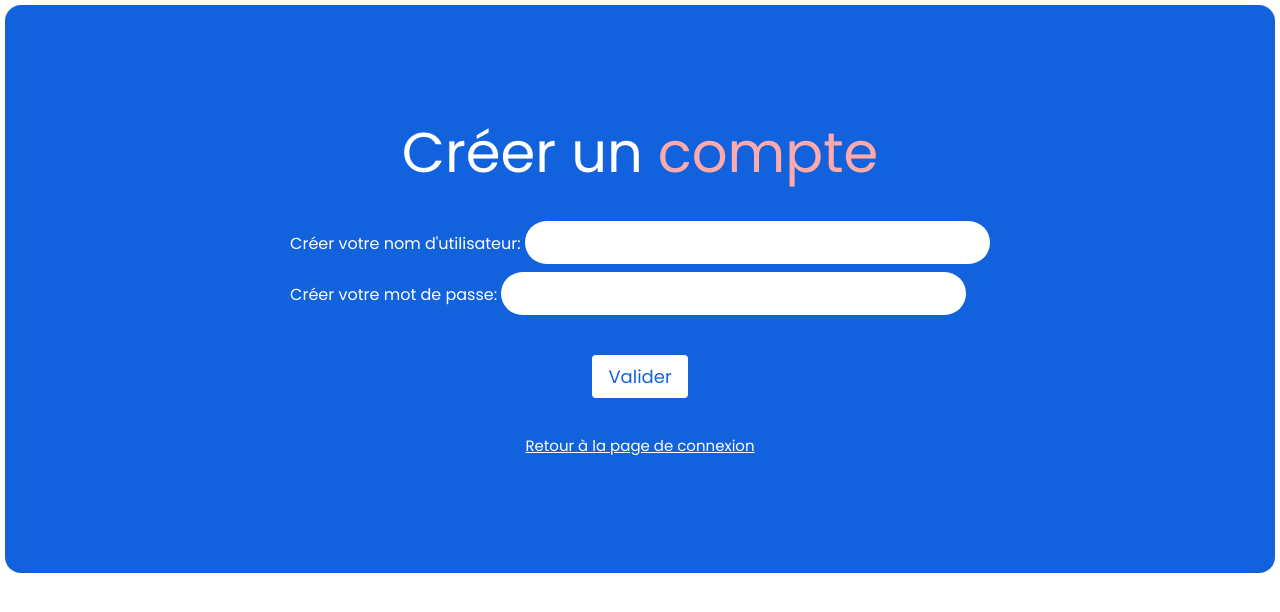
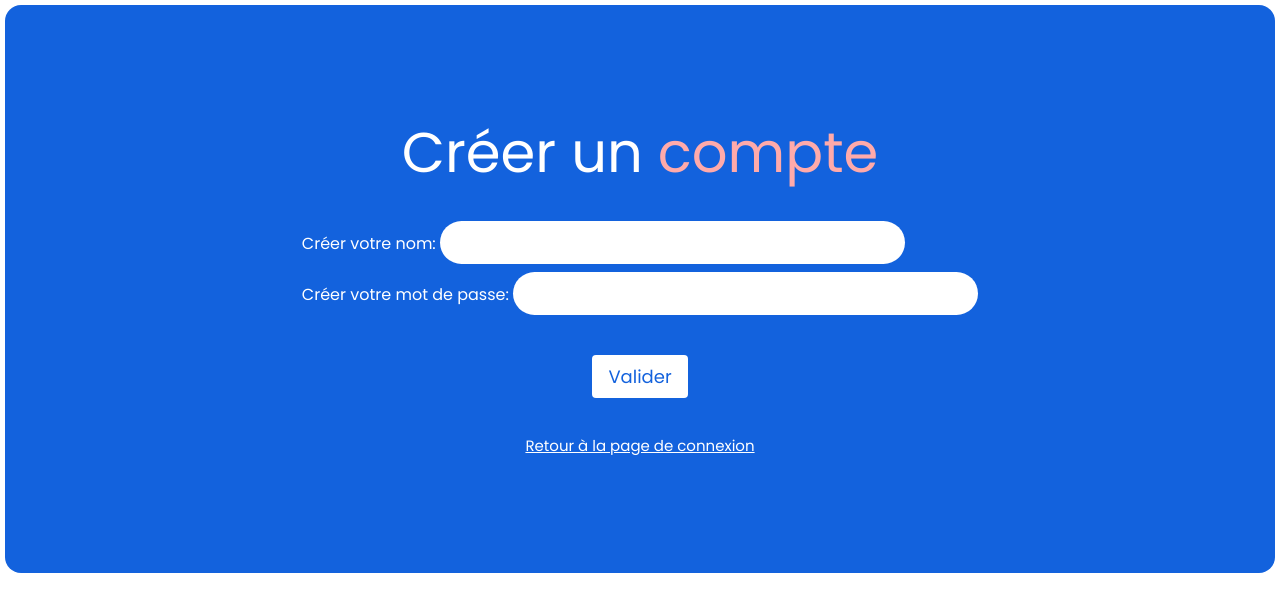
Before and after one commit to TimeoBlondeleauDubois/Seminaire, a Flask app: page /signup in a window 1280 px wide. Shown: the top 612 px of the page. Run offline with Flask 3, Linux system fonts and the light colour scheme.

Commit message:
chore: Update label text for username field in signup template

```diff
--- a/templates/signup.html
+++ b/templates/signup.html
@@ -16,7 +16,7 @@
                     <h1>Créer un <span id="secondarycolor">compte</span></h1>
                     <div class="usercontainer">
                         <div class="user">
-                            <label for="username">Créer votre nom d'utilisateur:</label>
+                            <label for="username">Créer votre nom:</label>
                             <input class="input" type="text" id="username" name="username" required>
                         </div>
                         <div class="password">
```
Also changed, not shown: ParkEase.db.
